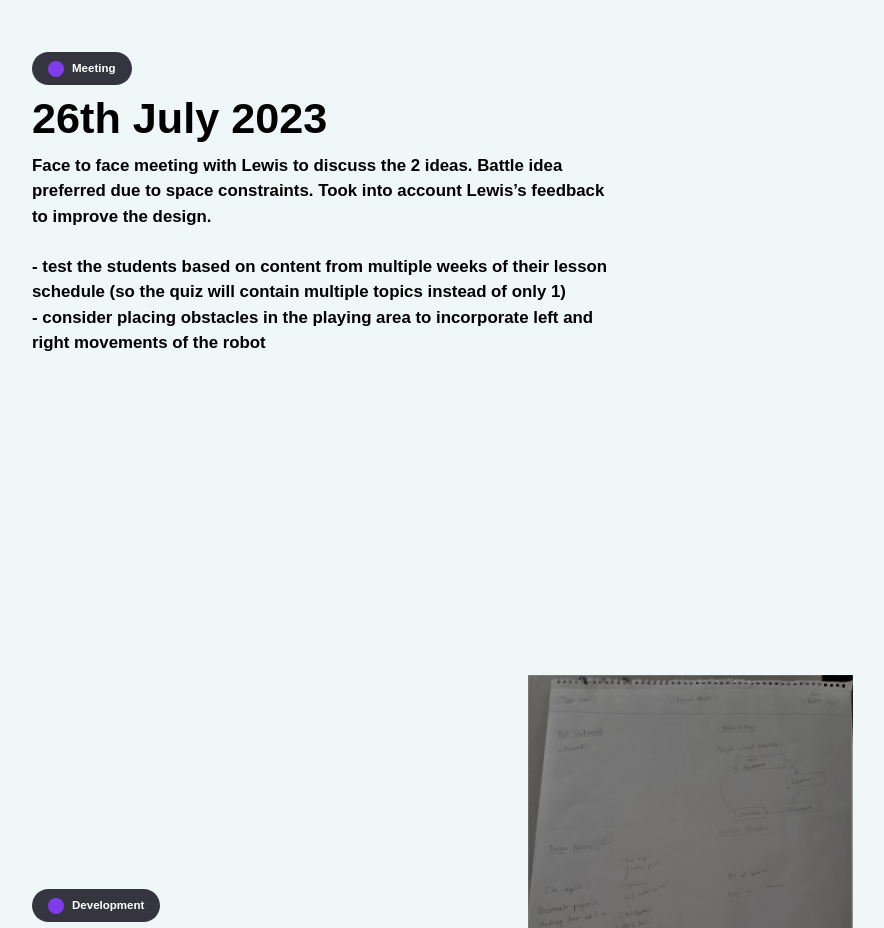
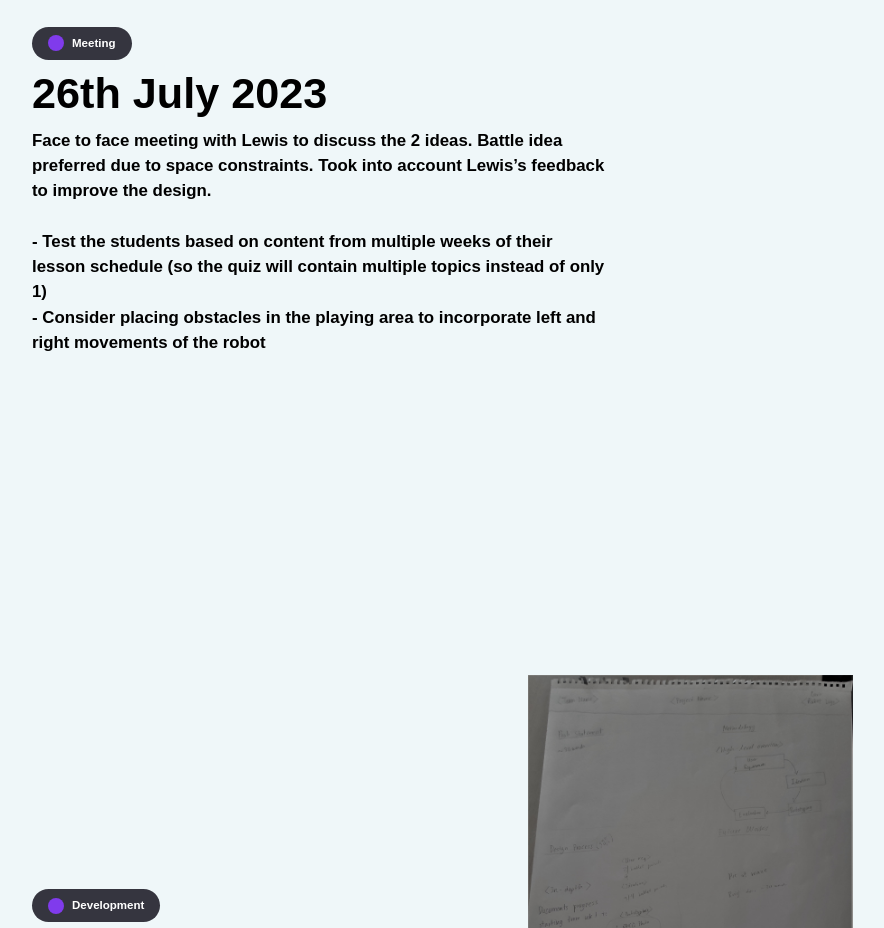
Before and after one commit to Design-and-Innovation-2023/Curiosphere, a React (Create React App) app: page / in a window 1280 px wide. Shown: the part 10760-11688 px from the top of the page, without its empty margins (128-1012 px from the left). Built offline with nearby package versions, Linux system fonts and the light colour scheme.

Commit message:
Minor amendments

```diff
--- a/src/Sections/Ideation/index.js
+++ b/src/Sections/Ideation/index.js
@@ -423,7 +423,6 @@ const Ideation = () => {
               Developed more prototypes (a landing page for students to log in, and a page to select which quiz to take part in)
 
               Came out of ways to encourage teamwork between the students. Thus, we came up with a maze idea. Multiple students can be involved in solving the questions and figuring out which path the robot should take through the maze, allowing for more collaborative learning.
-              (Can insert screenshot of sample maze)
               <br />
               <br />
               Discussions can be held after the maze is complete for reviewing purposes and ensuring that the students understand the concepts being taught.
@@ -465,8 +464,8 @@ const Ideation = () => {
           subText={
             <h3 style={{ color: "black" }}>
              Face to face meeting with Lewis to discuss the 2 ideas. Battle idea preferred due to space constraints. Took into account Lewis’s feedback to improve the design. <br /><br />
-             - test the students based on content from multiple weeks of their lesson schedule (so the quiz will contain multiple topics instead of only 1) <br />
-             - consider placing obstacles in the playing area to incorporate left and right movements of the robot
+             - Test the students based on content from multiple weeks of their lesson schedule (so the quiz will contain multiple topics instead of only 1) <br />
+             - Consider placing obstacles in the playing area to incorporate left and right movements of the robot
             </h3>
           }
         />
```
